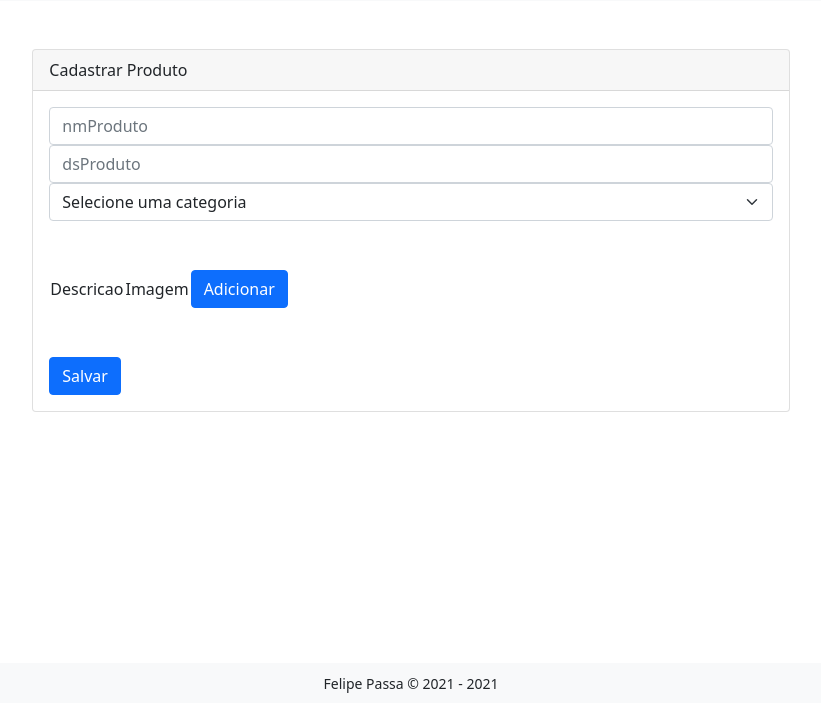
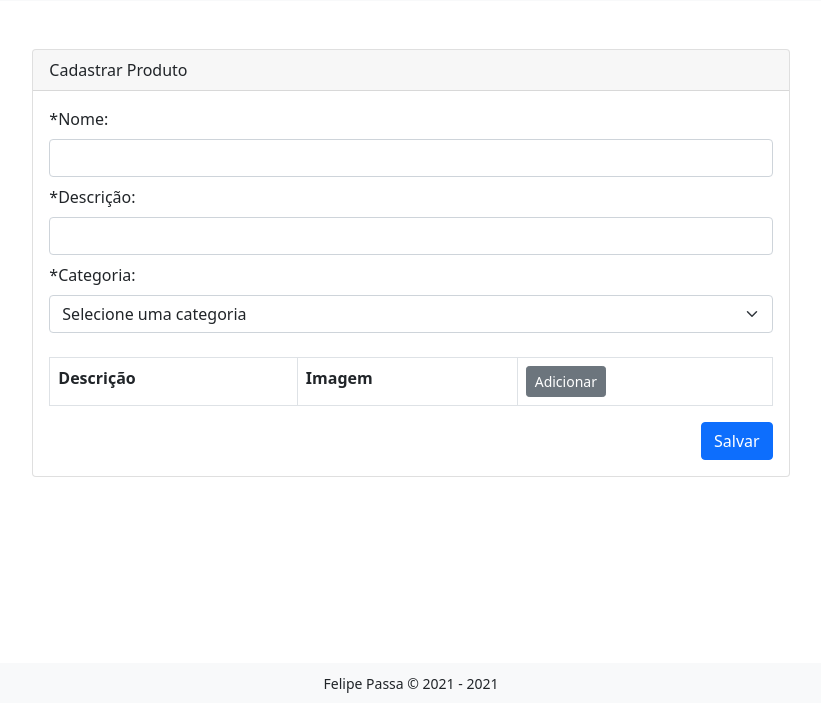
Before and after one commit to felipewpassa/php-cadastro-produtos, a PHP site: page /astrusweb-cadProdutos/produtos/cadastrar in a window 1280 px wide. Shown: the part 97-800 px from the top of the page, without its empty margins (229-1050 px from the left). Run offline with PHP 8.4, Linux system fonts and the light colour scheme; data that the repository does not hold is empty; some libraries are stand-ins or nearby versions.

Commit message:
Ajuste design formulario de produtos

```diff
--- a/app/Views/pages/produtos/cadastrar.php
+++ b/app/Views/pages/produtos/cadastrar.php
@@ -6,18 +6,24 @@
         <?=Session::alert('Produto')?>
         <div class="card-body">
             <form name="categoria" method="POST" action="<?=URL?>/produtos/cadastrar" enctype="multipart/form-data">
-                <input id="nmProduto" name="nmProduto" type="text" placeholder="nmProduto"
-                class="form-control <?= $data['nmProdutoErro'] ? 'is-invalid' : '' ?>">
+                <div class="mb-2">
+                    <label for="nmProduto" class="form-label">*Nome:</label>
+                    <input id="nmProduto" name="nmProduto" type="text" class="form-control <?= $data['nmProdutoErro'] ? 'is-invalid' : '' ?>">
                     <div class="invalid-feedback">
                         <?= $data['nmProdutoErro'] ?>
                     </div>
+                </div>
 
-                <input id="dsProduto" name="dsProduto" type="text" placeholder="dsProduto"
-                class="form-control <?= $data['dsProdutoErro'] ? 'is-invalid' : '' ?>">
+                <div class="mb-2">
+                    <label for="dsProduto" class="form-label">*Descrição:</label>
+                    <input id="dsProduto" name="dsProduto" type="text" class="form-control <?= $data['dsProdutoErro'] ? 'is-invalid' : '' ?>">
                     <div class="invalid-feedback">
                         <?= $data['dsProdutoErro'] ?>
                     </div>
+                </div>
 
+                <div class="mb-2">
+                    <label for="idCategoria" class="form-label">*Categoria:</label>
                     <select id="idCategoria" name="idCategoria" class="form-select <?= $data['idCategoriaErro'] ? 'is-invalid' : '' ?>">
                         <option value="0" selected>Selecione uma categoria</option>
                         <?php foreach($data['categorias'] as $categoria): ?>
@@ -29,18 +35,21 @@
                     <div class="invalid-feedback">
                         <?= $data['idCategoriaErro'] ?>
                     </div>
-
-                <div class="input-field mt-5">
-                    <table id="table_field">
+                </div>
+                <div class="mt-4">
+                    <table class="table table-bordered" id="table_field">
                         <tr>
-                            <td>Descricao</td>
-                            <td>Imagem</td>
-                            <td><input class="btn btn-primary" type="button" name="add" id="add" value="Adicionar"></td>
+                            <th>Descrição</th>
+                            <th>Imagem</th>
+                            <th>
+                                <input class="btn btn-sm btn-secondary" type="button" name="add" id="add" value="Adicionar">
+                            </td>
                         </tr>
                     </table>
                 </div>
-
-                <input type="submit" value="Salvar" class="btn btn-primary mt-5">
+                <div class="d-grid gap-2 d-md-flex justify-content-md-end">
+                    <input type="submit" value="Salvar" class="btn btn-primary">
+                </div>
             </form>
 
         </div>
@@ -51,9 +60,24 @@
     $(document).ready(function() {
         var html = `
         <tr>
-            <td><input class="form-control" type="text" name="dsImagem[]"></td>
-            <td><input class="form-control" type="file" name="image[]" accept="image/jpeg, image/png"></td>
-            <td><input class="btn btn-danger" type="button" name="remove" id="remove" value="Remover"></td>
+            <td>
+                <div class="input-group input-group-sm">
+                    <input class="form-control" type="text" name="dsImagem[]">
+                </div>
+            </td>
+            <td>
+                <div class="input-group input-group-sm">
+                    <input class="form-control" type="file" name="image[]" accept="image/jpeg, image/png">
+                </div>
+            </td>
+            <td>
+                <div class="input-group input-group-sm">
+                    <button class="btn btn-light" type="button" name="remove" id="remove">
+                        <i class="bi bi-x-lg"></i>
+                        Remover
+                    </button>
+                </div>
+            </td>
         </tr>`;
         $("#add").click(function() {
             $("#table_field").append(html);
```
Lines whose indentation alone changed are shown as unchanged.
